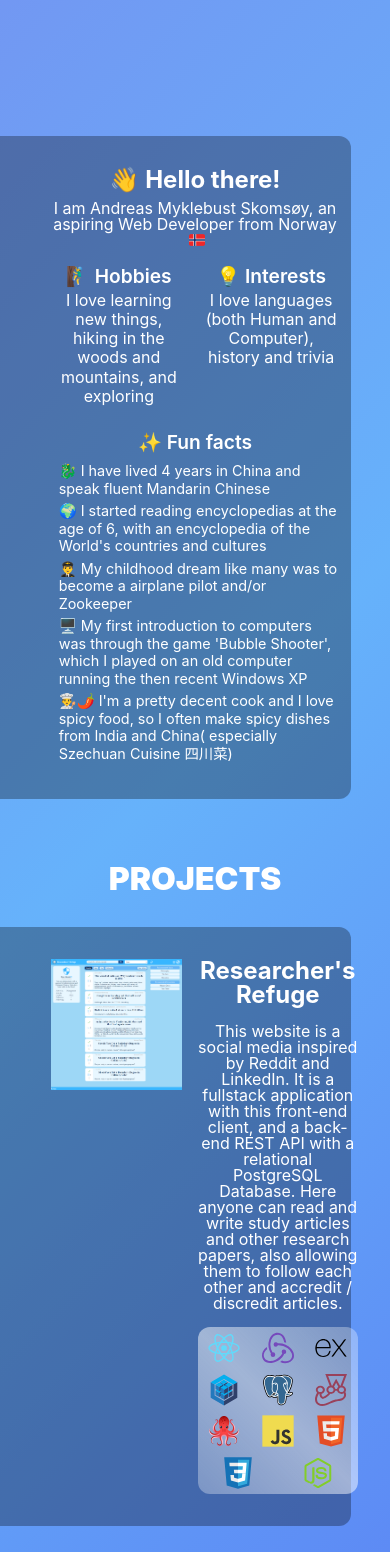
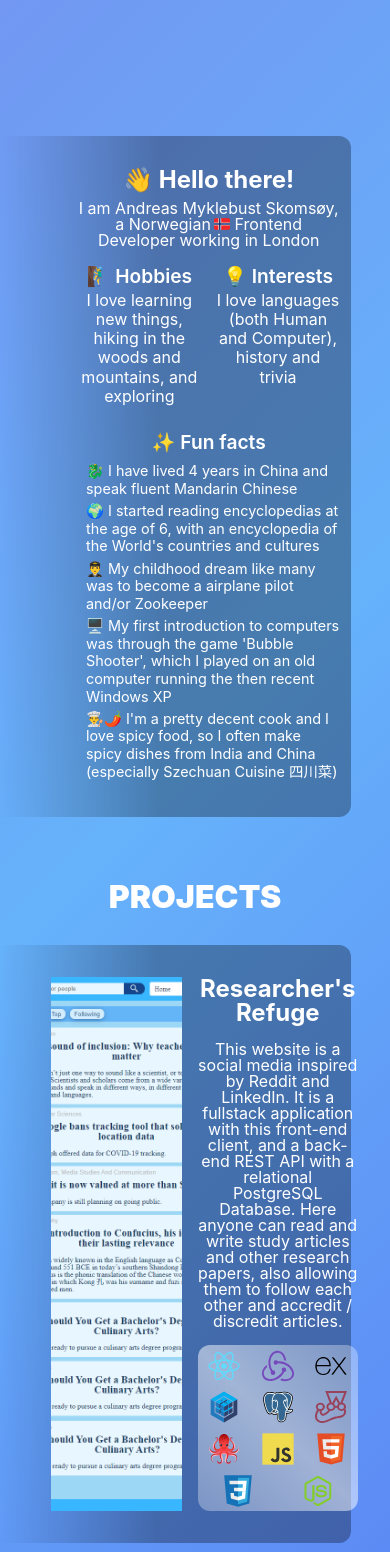
Before and after one commit to skoms/portfolio-page, a React (Create React App) app: page / in a window 390 px wide. Shown: the part 445-1997 px from the top of the page. Built offline with nearby package versions, Linux system fonts and the light colour scheme.

Commit message:
chore(ProfileHead): update spacing and backgrounds for sections drifting in

```diff
--- a/src/components/about/About.module.css
+++ b/src/components/about/About.module.css
@@ -1,10 +1,10 @@
 .container {
 	box-sizing: border-box;
-	background: rgba(0, 0, 0, 0.3);
+	background: linear-gradient(-90deg, rgba(0, 0, 0, 0.3) 55%, rgba(0, 0, 0, 0));
 	margin-top: -10rem;
 	max-width: 100vw;
 	margin: 2rem 10vw 2rem auto;
-	padding: 2rem 3vw 2rem 13vw;
+	padding: 2rem 3vw 2rem 20vw;
 	display: flex;
 	flex-direction: column;
 	align-items: center;
@@ -74,9 +74,9 @@
 	font-size: 0.9rem;
 }
 
-@media screen and (min-width: 960px) {
+@media screen and (min-width: 1300px) {
 	.container {
-		margin: 2rem 27vw 2rem auto;
+		margin: 2rem 20vw 2rem auto;
 		padding: 2rem 3vw 2rem 30vw;
 	}
 }
--- a/src/components/about/About.tsx
+++ b/src/components/about/About.tsx
@@ -1,34 +1,35 @@
-import React, { useRef } from 'react'
-import styles from './About.module.css'
-import { useIntersection } from 'react-use'
+import React, { useRef } from 'react';
+import styles from './About.module.css';
+import { useIntersection } from 'react-use';
 
 export const About: React.FC = () => {
-	const intersectionRef = useRef(null)
+	const intersectionRef = useRef(null);
 	const intersection: IntersectionObserverEntry | null = useIntersection(
 		intersectionRef,
 		{
 			root: null,
 			rootMargin: '-8% 0% 0% 100%',
-			threshold: 1,
+			threshold: 0.8,
 		}
-	)
+	);
 
 	return (
 		<div
 			className={`${styles.container} ${
-				intersection && intersection.intersectionRatio < 1 ? 'hide' : 'show'
+				intersection && intersection.intersectionRatio < 0.8 ? 'hide' : 'show'
 			}`}
 			id='about'
 			ref={intersectionRef}
 		>
 			<h2>👋 Hello there!</h2>
 			<p>
-				I am Andreas Myklebust Skomsøy, an aspiring Web Developer from Norway
+				I am Andreas Myklebust Skomsøy, a Norwegian
 				<img
 					src='/images/norway-flag.png'
 					alt='norwegian-flag'
 					className={styles.flag}
-				/>
+				/>{' '}
+				Frontend Developer working in London
 			</p>
 			<div className={styles.grid}>
 				<div className={styles.hobbies}>
@@ -63,12 +64,12 @@ export const About: React.FC = () => {
 						</li>
 						<li>
 							👨‍🍳🌶️ I'm a pretty decent cook and I love spicy food, so I often
-							make spicy dishes from India and China( especially Szechuan
+							make spicy dishes from India and China (especially Szechuan
 							Cuisine 四川菜)
 						</li>
 					</ol>
 				</div>
 			</div>
 		</div>
-	)
-}
+	);
+};
--- a/src/components/footer/Footer.tsx
+++ b/src/components/footer/Footer.tsx
@@ -1,19 +1,19 @@
-import React from 'react'
-import styles from './Footer.module.css'
-import { Helmet } from 'react-helmet'
+import React from 'react';
+import styles from './Footer.module.css';
+import { Helmet } from 'react-helmet';
 
 export const Footer: React.FC = () => {
 	const scrollTo = (id: string) => {
 		if (id !== 'header') {
-			const element = document.getElementById(id)
+			const element = document.getElementById(id);
 			element?.scrollIntoView({
 				block: 'center',
 				behavior: 'smooth',
-			})
+			});
 		} else {
-			window.scrollTo({ top: 0, left: 0, behavior: 'smooth' })
+			window.scrollTo({ top: 0, left: 0, behavior: 'smooth' });
 		}
-	}
+	};
 
 	return (
 		<footer className={styles.container} id='footer'>
@@ -26,20 +26,19 @@ export const Footer: React.FC = () => {
 			<div className={styles.ellipse} />
 			<div className={styles.contactInfo}>
 				<h4>Contact & Media</h4>
-				<a href='mailto:andrew.m.s.97@hotmail.com'>
-					<img
-						src='https://img.icons8.com/material-outlined/32/FFFFFF/mail.png'
-						alt='mail icon'
-						title='Mail'
+				<a href='https://github.com/askomsoey'>
+					<i
+						className={`devicon-github-original ${styles.icon}`}
+						title='Work GitHub'
 					/>
-					<p>Email</p>
+					<p>Work GitHub</p>
 				</a>
 				<a href='https://github.com/skoms'>
 					<i
 						className={`devicon-github-original ${styles.icon}`}
 						title='GitHub'
 					/>
-					<p>GitHub</p>
+					<p>GitHub (Inactive)</p>
 				</a>
 				<a href='https://www.linkedin.com/in/andreas-skoms%C3%B8y-01a027188/'>
 					<i
@@ -74,8 +73,8 @@ export const Footer: React.FC = () => {
 				</a>
 			</div>
 			<div className={styles.tradeMark}>
-				<p>©2021 - Andreas Myklebust Skomsøy</p>
+				<p>©2021 - Present | Andreas Myklebust Skomsøy</p>
 			</div>
 		</footer>
-	)
-}
+	);
+};
--- a/src/components/project/Project.module.css
+++ b/src/components/project/Project.module.css
@@ -11,14 +11,14 @@
 		'pic tech';
 	gap: 1rem;
 	transform: translateX(-100%);
-	background: rgba(0, 0, 0, 0.3);
+	background: linear-gradient(-90deg, rgba(0, 0, 0, 0.3) 55%, rgba(0, 0, 0, 0));
 	border-radius: 0 0.75rem 0.75rem 0;
 }
 
 .backgroundImageContainer {
 	grid-area: pic;
 	background-repeat: no-repeat;
-	background-size: 100% auto;
+	background-size: auto 100%;
 	background-position: center top;
 	max-width: 30rem;
 }
@@ -82,9 +82,9 @@
 	margin: 0.3rem 0.5rem;
 }
 
-@media screen and (min-width: 960px) {
+@media screen and (min-width: 1300px) {
 	.container {
-		margin: 2rem 27vw 2rem auto;
-		padding: 2rem 3vw 2rem 30vw;
+		margin: 2rem 20vw 2rem auto;
+		padding: 2rem 3vw 2rem 23vw;
 	}
 }
--- a/src/components/project/Project.tsx
+++ b/src/components/project/Project.tsx
@@ -1,7 +1,7 @@
-import React, { useRef } from 'react'
-import styles from './Project.module.css'
-import { Project as ProjectProps, Tech } from '../../assets/projects'
-import { useIntersection } from 'react-use'
+import React, { useRef } from 'react';
+import styles from './Project.module.css';
+import { Project as ProjectProps, Tech } from '../../assets/projects';
+import { useIntersection } from 'react-use';
 
 export const Project: React.FC<ProjectProps> = ({
 	title,
@@ -10,20 +10,20 @@ export const Project: React.FC<ProjectProps> = ({
 	links,
 	technologies,
 }: ProjectProps) => {
-	const intersectionRef = useRef(null)
+	const intersectionRef = useRef(null);
 	const intersection: IntersectionObserverEntry | null = useIntersection(
 		intersectionRef,
 		{
 			root: null,
 			rootMargin: '-10% 0% 0% 100%',
-			threshold: 1,
+			threshold: 0.8,
 		}
-	)
+	);
 
 	return (
 		<div
 			className={`${styles.container} ${
-				intersection && intersection.intersectionRatio < 1 ? 'hide' : 'show'
+				intersection && intersection.intersectionRatio < 0.8 ? 'hide' : 'show'
 			}`}
 			ref={intersectionRef}
 			id={title}
@@ -64,5 +64,5 @@ export const Project: React.FC<ProjectProps> = ({
 				))}
 			</div>
 		</div>
-	)
-}
+	);
+};
```
